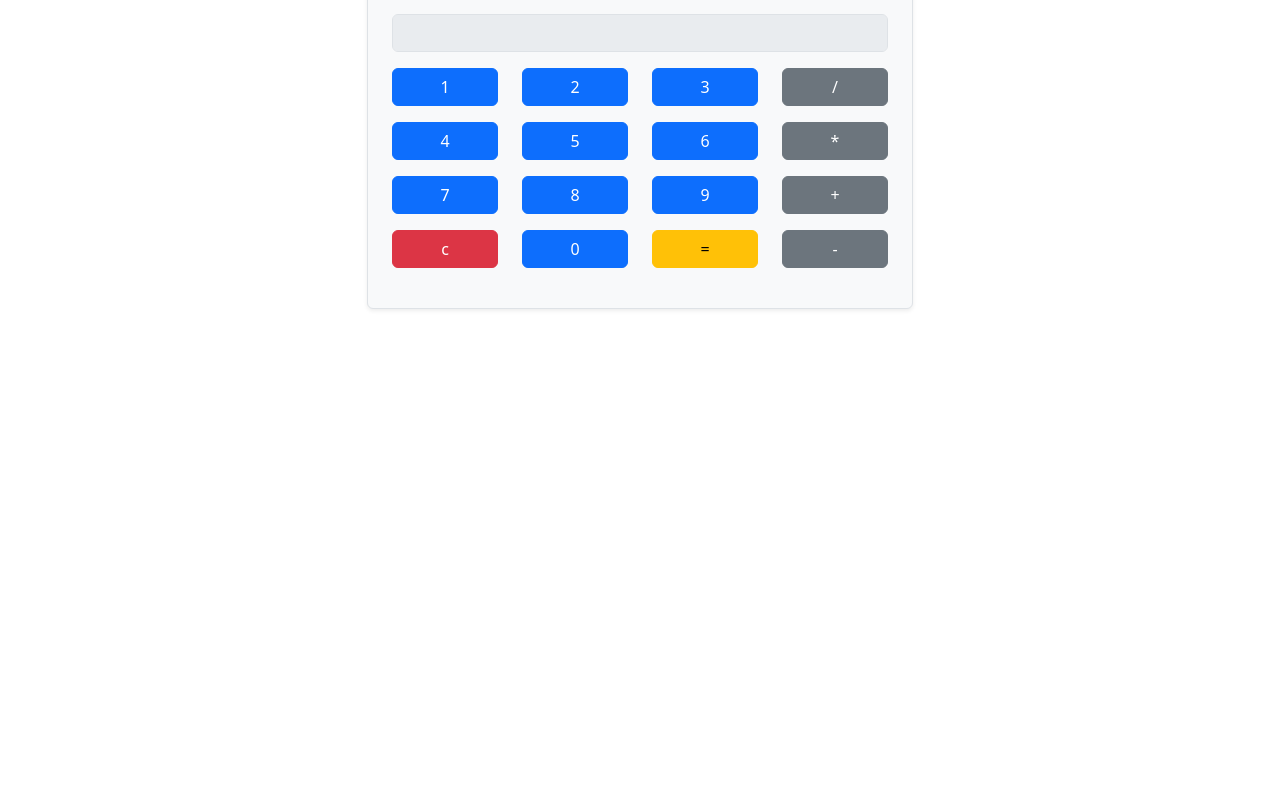
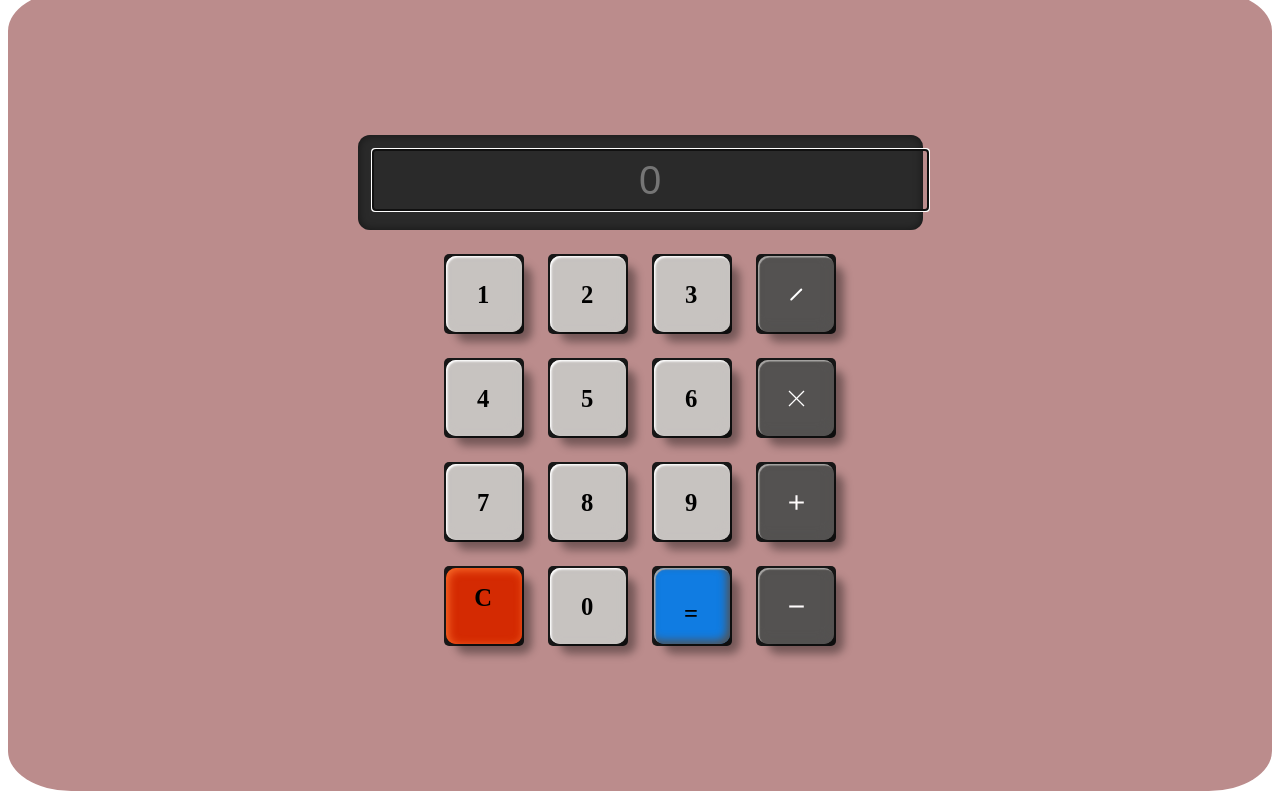
Before and after one commit to BRO-SM/Calculatrice, a plain HTML site: page index.html in a window 1280 px wide. Shown: the part 115-914 px from the top of the page. Before the commit the page ends 800 px from the top, so only its background shows below. Drawn offline with nearby package versions, Linux system fonts and the light colour scheme.

Commit message:
Add files via upload
A general modification concerning the overall design with the removal of Bootstrap.

```diff
--- a/index.html
+++ b/index.html
@@ -5,46 +5,125 @@
     <meta name="viewport" content="width=device-width, initial-scale=1.0">
     <title>Calculatrice</title>
     <link rel="stylesheet" href="styles.css">
-    <link rel="stylesheet" href="https://cdn.jsdelivr.net/npm/bootstrap@5.3.0/dist/css/bootstrap.min.css">
-    <script src="https://cdn.jsdelivr.net/npm/bootstrap@5.3.0/dist/js/bootstrap.bundle.min.js"></script>
 
     <script src="script.js" defer></script>
 </head>
 <body>
-    <div class="container mt-5">
-        <h1 class="text-center">Calculatrice</h1>
-        <div class="row justify-content-center ">
-            <div class="col-md-6">
-                <form id="calculator" class="border p-4 rounded bg-light shadow-sm">
-                    <div class="mb-3">
-                        <input type="text" id="result" class="form-control text-center" disabled>
+    <div class="header">
+        <h1 class="text">Calculatrice</h1>
+    </div>
+    <div class="container">
+        <div class="screen-container">
+            <input type="text" id="result" class="calculator-screen"  placeholder="0" >
+            <div id="operation-preview" class="operation-preview"></div>
+        </div>
+        <div class="main">
+            <div class="buttons">
+                <div class="button_pair">
+                    <div class="btn">
+                        <button class="button1" onclick="appendToResult('1')">
+                            <span class="button_text">1</span>
+                        </button>
                     </div>
-                    <div class="row mb-3">
-                        <div class="col-3"><button type="button" class="btn btn-primary w-100" onclick="appendToResult('1')">1</button></div>
-                        <div class="col-3"><button type="button" class="btn btn-primary w-100" onclick="appendToResult('2')">2</button></div>
-                        <div class="col-3"><button type="button" class="btn btn-primary w-100" onclick="appendToResult('3')">3</button></div>
-                        <div class="col-3"><button type="button" class="btn btn-secondary w-100" onclick="appendToResult('/')">/</button></div>
-                    </div>
-                    <div class="row mb-3">
-                        <div class="col-3"><button type="button" class="btn btn-primary w-100" onclick="appendToResult('4')">4</button></div>
-                        <div class="col-3"><button type="button" class="btn btn-primary w-100" onclick="appendToResult('5')">5</button></div>
-                        <div class="col-3"><button type="button" class="btn btn-primary w-100" onclick="appendToResult('6')">6</button></div>
-                        <div class="col-3"><button type="button" class="btn btn-secondary w-100" onclick="appendToResult('*')">*</button></div>
-                    </div>
-                    <div class="row mb-3">
-                         <div class="col-3"><button type="button" class="btn btn-primary w-100" onclick="appendToResult('7')">7</button></div>
-                        <div class="col-3"><button type="button" class="btn btn-primary w-100" onclick="appendToResult('8')">8</button></div>
-                        <div class="col-3"><button type="button" class="btn btn-primary w-100" onclick="appendToResult('9')">9</button></div>
-                        <div class="col-3"><button type="button" class="btn btn-secondary w-100" onclick="appendToResult('+')">+</button></div>
-                    </div>
-                    <div class="row mb-3">
-                        <div class="col-3"><button type="button" class="btn btn-danger w-100" onclick="clearResult('c')">c</button></div>
-                       <div class="col-3"><button type="button" class="btn btn-primary w-100" onclick="appendToResult('0')">0</button></div>
-                       <div class="col-3"><button type="button" class="btn btn-warning w-100" onclick="appendToResult('=')">=</button></div>
-                       <div class="col-3"><button type="button" class="btn btn-secondary w-100" onclick="appendToResult('-')">-</button></div>
-                   </div>
-                </form>
+                    <div class="btn">
+                <button class="button1" onclick="appendToResult('2')">
+                    <span class="button_text">2</span>
+                </button>
+              </div>
+              <div class="btn">
+                  <button class="button1" onclick="appendToResult('3')">
+                      <span class="button_text">3</span>
+                    </button>
+                </div>
+              <div class="btn">
+                  <button class="button2" onclick="appendToResult('/')">
+                      <svg
+                      viewBox="1 0 100 100" class="svg">
+                      <path d="M30 70 L70 30" stroke="white" stroke-width="8" stroke-linecap="round"/>
+                    </svg>
+                </button>
             </div>
+        </div>
+        <div class="button_pair">
+            <div class="btn">
+                <button class="button1" onclick="appendToResult('4')">
+                    <span class="button_text">4</span>
+                </button>
+            </div>
+            <div class="btn">
+                <button class="button1" onclick="appendToResult('5')">
+                    <span class="button_text">5</span>
+                </button>
+            </div>
+            <div class="btn">
+                <button class="button1" onclick="appendToResult('6')">
+                    <span class="button_text">6</span>
+                </button>
+            </div>
+            <div class="btn">
+                <button class="button2" onclick="appendToResult('*')">
+                    <svg viewBox="0 0 100 100" class="svg">
+                        <path d="M20 20 L80 80" stroke="white" stroke-width="5"/>
+                        <path d="M80 20 L20 80" stroke="white" stroke-width="5"/>
+                    </svg>
+                </button>
+            </div>
+        </div>
+        <div class="button_pair">
+            <div class="btn">
+              <button class="button1" onclick="appendToResult('7')">
+                <span class="button_text">7</span>
+            </button>
+        </div>
+        <div class="btn">
+            <button class="button1" onclick="appendToResult('8')">
+                <span class="button_text">8</span>
+                </button>
+              </div>
+              <div class="btn">
+                  <button class="button1" onclick="appendToResult('9')">
+                      <span class="button_text">9</span>
+                </button>
+              </div>
+              <div class="btn">
+                <button class="button2" onclick="appendToResult('+')">
+                    <svg
+                    viewBox="0 -960 960 960"
+                    xmlns="http://www.w3.org/2000/svg"
+                    class="svg"
+                    >
+                    <path
+                    d="M440-440H200v-80h240v-240h80v240h240v80H520v240h-80v-240Z"
+                    ></path>
+                </svg>
+            </button>
+        </div>
+    </div>
+    <div class="button_pair">
+        <div class="btn">
+            <button class="button3" onclick="clearResult('C')">
+                <span class="button_text">C</span>
+            </button>
+            </div>
+            <div class="btn">
+                <button class="button1" onclick="appendToResult('0')">
+                    <span class="button_text">0</span>
+                </button>
+            </div>
+            <div class="btn">
+                <button class="button4" onclick="appendToResult('=')">
+                    <span class="button_text">=</span>
+                </button>
+            </div>
+            <div class="btn">
+                <button class="button2" onclick="appendToResult('-')">
+                    <svg class="svg" viewBox="0 -960 960 960">
+                        <path d="M200-440v-80h560v80H200Z"></path>
+                    </svg>
+                </button>
+            </div>
+        </div>
+    </div>
         </div>
     </div>
 </body>
--- a/styles.css
+++ b/styles.css
@@ -0,0 +1,220 @@
+
+.text {
+  font-family: Montserrat;
+  text-align: center;
+  font-size: 2.65em;
+}
+
+.container {
+  display: flex;
+  flex-direction: column;
+  align-items: center;
+  justify-content: center;
+  height:100vh;
+  background-color: #bb8c8c;
+  border-radius: 5%;
+}
+.screen-container {
+  display: flex;
+  flex-direction: column;
+  margin-bottom: 1.5em;
+  background: #2a2a2a;
+  border-radius: 12px;
+  padding: 15px;
+  box-shadow: inset 0 0 10px rgba(0,0,0,0.5);
+}
+
+.calculator-screen {
+  width: 100%;
+  height: 60px;
+  border: none;
+  background: transparent;
+  color: rgb(151, 245, 0);
+  text-align: center;
+  font-size: 2.5em;
+  font-family: 'Montserrat', sans-serif;
+  padding: 0 10px;
+  margin-bottom: 5px;
+  pointer-events: none;
+  overflow-x: auto;
+}
+/* للشاشات الصغيرة */
+@media (max-width: 568px) {
+  .calculator-screen {
+      font-size: 2em;
+      height: 50px;
+  }
+
+  .operation-preview {
+      font-size: 1em;
+
+  }
+}
+
+@import url('https://fonts.googleapis.com/css2?family=Montserrat:wght@400&display=swap');
+
+
+.main {
+  display: flex;
+  flex-direction: column;
+  align-items: center;
+  justify-content: center;
+  row-gap: 1.25em;
+}
+
+.buttons {
+  display: flex;
+  flex-direction: column;
+  row-gap: 1.5em;
+}
+.button_pair {
+  display: flex;
+  column-gap: 1.5em;
+}
+.button_pair1 {
+  display: flex;
+  flex-direction: column;
+  row-gap: 0.9em;
+}
+
+.btn {
+  display: flex;
+  align-items: center;
+  justify-content: center;
+  width: 5em;
+  height: 5em;
+  background-color: #171717;
+  border-radius: 5px;
+}
+
+.button1 {
+  width: 5.7em;
+  height: 5.7em;
+  border-radius: 10px;
+  border: none;
+  outline: none;
+  background-color: #c7c3c0;
+  box-shadow: rgba(0, 0, 0, 0.377) 10px 10px 8px,
+    #ffffff 1.5px 1.5px 2px 0px inset, #c7c3c0 -3.2px -3.2px 8px 0px inset;
+  cursor: pointer;
+  font-family: Montserrat;
+  transition: 0.1s ease-in-out;
+}
+.button2 {
+  display: flex;
+  align-items: center;
+  justify-content: center;
+  width: 5.7em;
+  height: 5.7em;
+  border-radius: 10px;
+  border: none;
+  outline: none;
+  background-color: #545251;
+  box-shadow: rgba(0, 0, 0, 0.377) 10px 10px 8px,
+    #a8a6a4 1.5px 1.5px 1px 0px inset, #545251 -3.2px -3.2px 8px 0px inset;
+  cursor: pointer;
+  font-family: Montserrat;
+  transition: 0.1s ease-in-out;
+}
+.button3 {
+  display: flex;
+  align-items: flex-start;
+  justify-content: center;
+  width: 5.7em;
+  height: 5.7em;
+  border-radius: 10px;
+  border: none;
+  outline: none;
+  background-color: #d42a02;
+  box-shadow: rgba(0, 0, 0, 0.377) 10px 10px 8px, #fb702c 2px 2px 10px 0px inset,
+    #d42a02 -4px -4px 1px 0px inset;
+  cursor: pointer;
+  font-family: Montserrat;
+  transition: 0.1s ease-in-out;
+}
+
+.button4 {
+  display: flex;
+  align-items: center;
+  justify-content: center;
+  width: 5.7em;
+  height: 5.7em;
+  border-radius: 10px;
+  border: none;
+  outline: none;
+  background-color: #107ce2;
+  box-shadow: rgba(0, 0, 0, 0.377) 10px 10px 8px,
+    #a8a6a4 1.5px 1.5px 1px 0px inset, #545251 -3.2px -3.2px 8px 0px inset;
+  cursor: pointer;
+  font-family: Montserrat;
+  transition: 0.1s ease-in-out;
+}
+
+.svg {
+  fill: #fffcfc;
+  width: 25px;
+  height: 25px;
+  transition: 0.1s ease-in-out;
+}
+
+
+.button_text {
+  color: rgb(0, 0, 0);
+  padding-top: 0.6em;
+  letter-spacing: 0.075em;
+  font-size: 1.85em;
+  font-weight: 600;
+  transition: 0.1s ease-in-out;
+}
+
+.button1:active,
+.button2:active {
+  box-shadow: rgba(0, 0, 0, 0.377) 0px 0px 0px, inset 0.5px 0.5px 4px #000000,
+    #c7c3c0 -3.2px -3.2px 8px 0px inset;
+}
+.button1:active .svg1,
+.button2:active .svg2 {
+  scale: 0.95;
+}
+.button3:active {
+  box-shadow: rgba(0, 0, 0, 0.377) 0px 0px 0px, inset 0.5px 0.5px 4px #000000,
+    #d42a02 -3.2px -3.2px 8px 0px inset;
+}
+.button3:active .button_text {
+  transform: translateY(0.5px);
+}
+.button4:active {
+  box-shadow: rgba(0, 0, 0, 0.377) 0px 0px 0px, inset 0.5px 0.5px 4px #000000,
+    #545251 -3.2px -3.2px 8px 0px inset;
+}
+.button4:active .button_text {
+  transform: translateY(0.5px);
+}
+
+  @media (max-width: 768px) {
+      .btn {
+      width: 4em;
+      height: 4em;
+      }
+      .button1 {
+      width: 4.5em;
+      height: 4.5em;
+      }
+      .button2 {
+      width: 4.5em;
+      height: 4.5em;
+      }
+      .button3 {
+      width: 4.5em;
+      height: 4.5em;
+      }
+      .button4 {
+      width: 4.5em;
+      height: 4.5em;
+      }
+      .svg1,
+      .svg2 {
+      width: 20px;
+      height: 20px;
+      }
+  }
```
